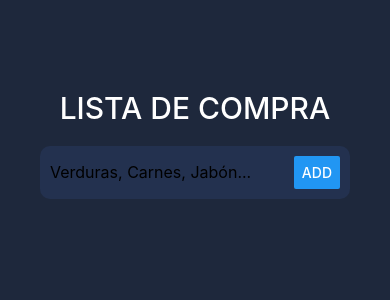
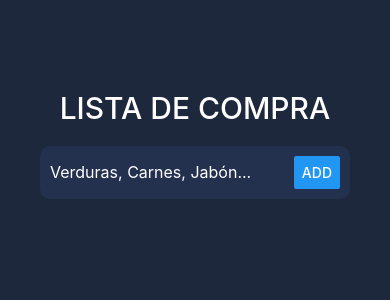
Before and after one commit to brugnoni/AppState-Brugnoni, a React Native app: screen / in a window 390 px wide. Shown: the top 300 px of the page. Built offline with nearby package versions, Linux system fonts and the light colour scheme.

Commit message:
Mejora de color en textinput

```diff
--- a/App.js
+++ b/App.js
@@ -64,6 +64,7 @@ export default function App() {
         <View style={styles.addItemContainer}>
           <TextInput
             placeholder="Verduras, Carnes, Jabón..."
+            placeholderTextColor="#FFFFFF"
             style={styles.inputItem}
             onChangeText={onHandleChangeText}
             value={textItem}
```
